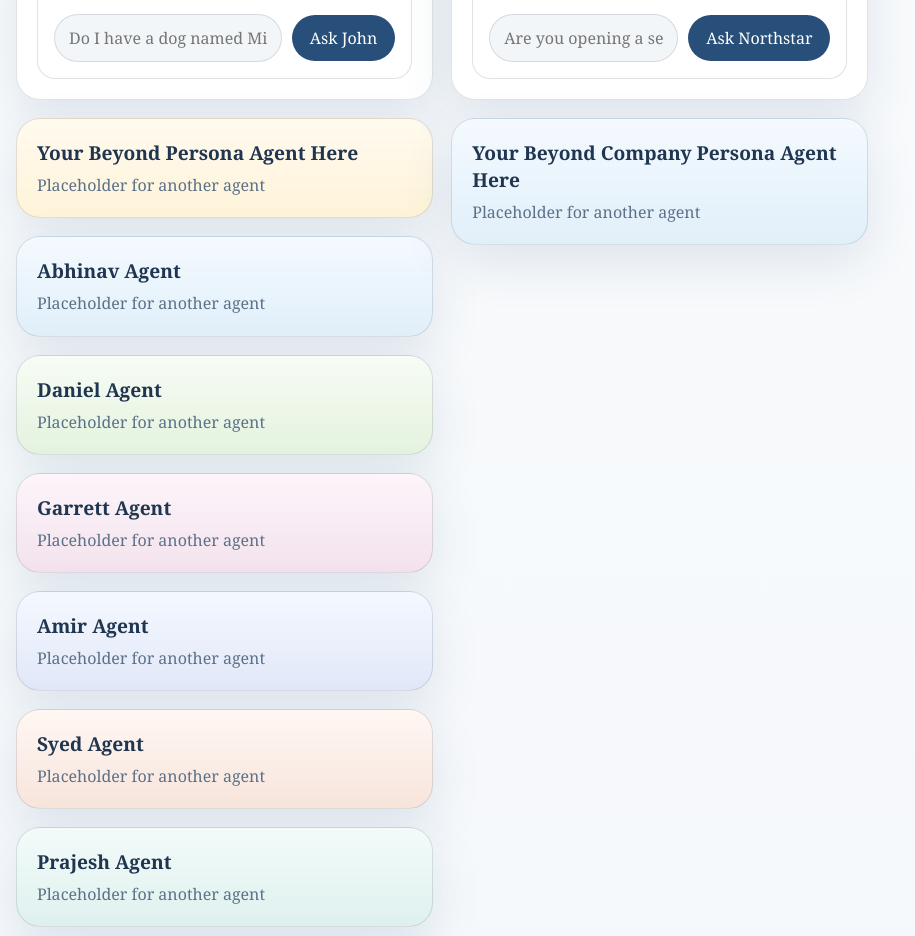
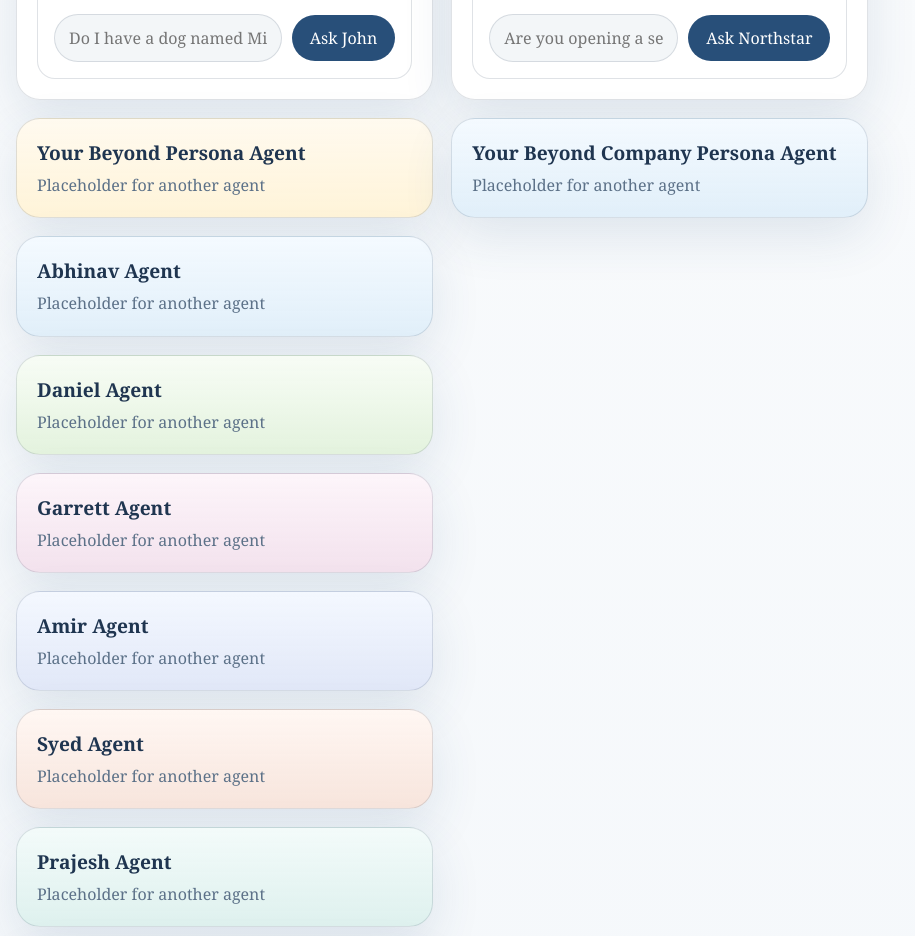
Before and after one commit to nispoe/beyondresume, a Next.js app: page / in a window 1280 px wide. Shown: the part 2000-2936 px from the top of the page, without its empty margins (0-915 px from the left). Built offline with nearby package versions, Linux system fonts and the light colour scheme.

Commit message:
Shorten persona placeholder titles

```diff
--- a/app/page.tsx
+++ b/app/page.tsx
@@ -648,7 +648,7 @@ export default function HomePage() {
 
             <section className="panel placeholderAgentPanel placeholderTone-1">
               <div className="panelHeader">
-                <h2>Your Beyond Persona Agent Here</h2>
+                <h2>Your Beyond Persona Agent</h2>
                 <p>Placeholder for another agent</p>
               </div>
             </section>
@@ -739,7 +739,7 @@ export default function HomePage() {
 
             <section className="panel placeholderAgentPanel placeholderTone-2">
               <div className="panelHeader">
-                <h2>Your Beyond Company Persona Agent Here</h2>
+                <h2>Your Beyond Company Persona Agent</h2>
                 <p>Placeholder for another agent</p>
               </div>
             </section>
```
